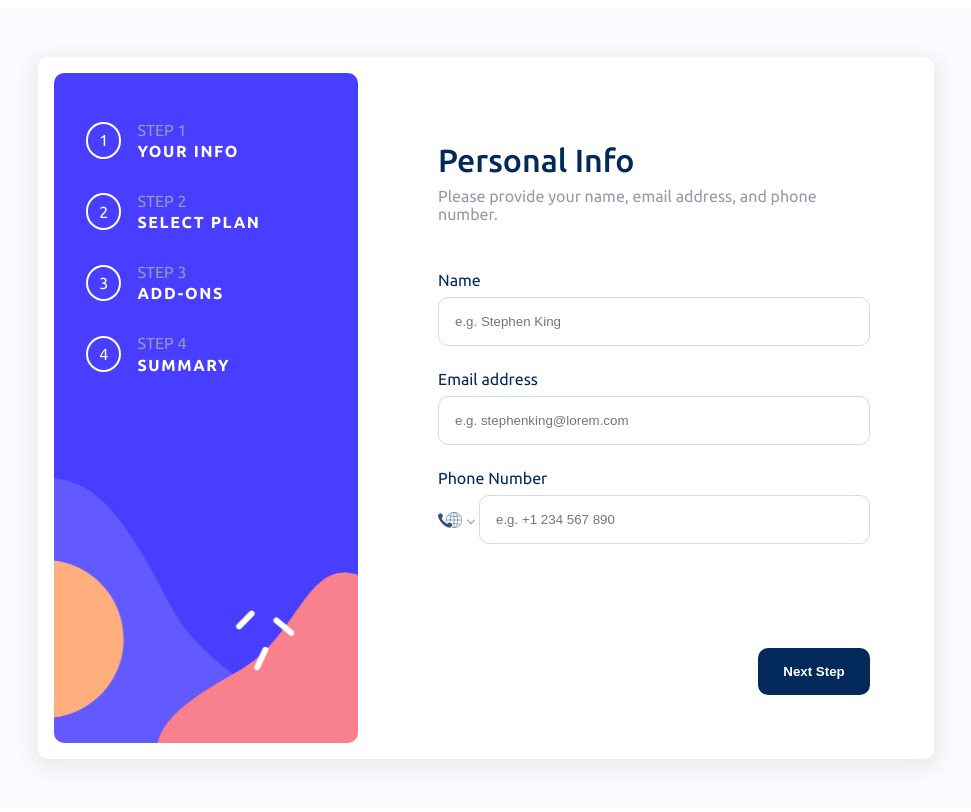
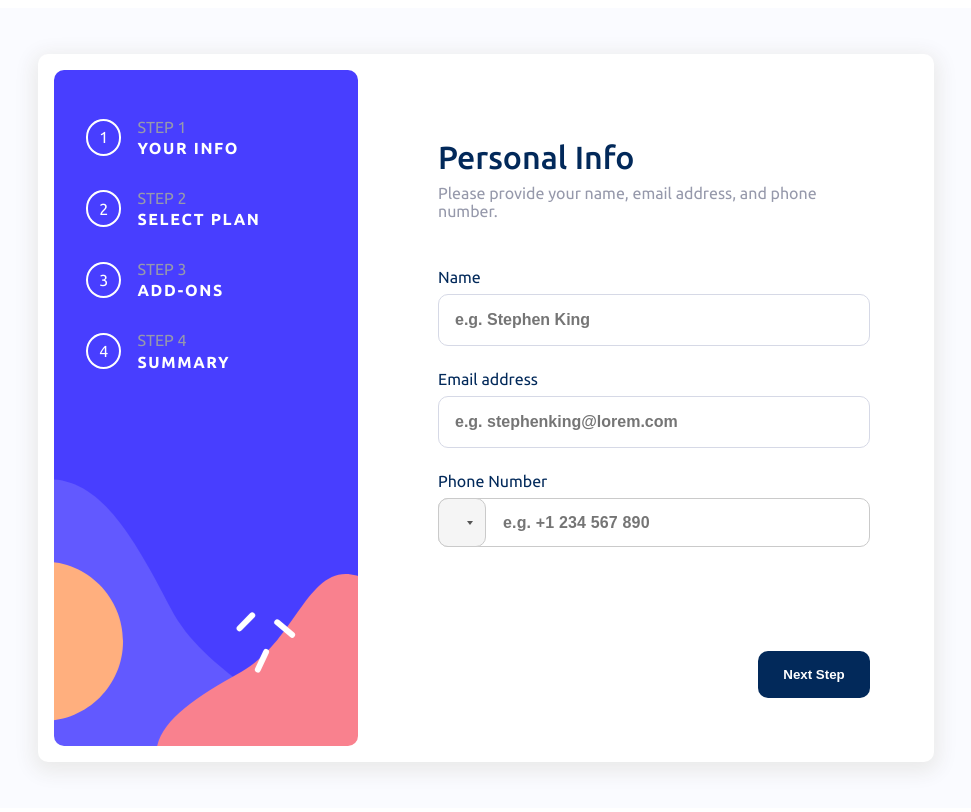
Before and after one commit to jakegodsall/multistep-form-frontend, a React (Create React App) app: page / in a window 1280 px wide. Shown: the top 812 px of the page, without its empty margins (162-1133 px from the left). Built offline with nearby package versions, Linux system fonts and the light colour scheme.

Commit message:
added styling to the phone number field, fixed validation

```diff
--- a/package.json
+++ b/package.json
@@ -8,6 +8,7 @@
         "@testing-library/user-event": "^13.5.0",
         "react": "^18.2.0",
         "react-dom": "^18.2.0",
+        "react-phone-input-2": "^2.15.1",
         "react-phone-number-input": "^3.2.16",
         "react-scripts": "5.0.1",
         "web-vitals": "^2.1.4"
--- a/src/components/Form/YourInfoFormSection.js
+++ b/src/components/Form/YourInfoFormSection.js
@@ -1,8 +1,10 @@
 import React, { useState } from 'react';
 import styles from './YourInfoFormSection.module.css';
 
-import 'react-phone-number-input/style.css';
-import PhoneInput from 'react-phone-number-input';
+// import 'react-phone-number-input/style.css';
+import PhoneInput from 'react-phone-input-2';
+
+import 'react-phone-input-2/lib/style.css';
 
 // validators
 import { isName, isEmail } from '../../validators';
@@ -50,9 +52,9 @@
         setEnteredEmailTouched(true);
     };
 
-    const enteredNumberChangeHandler = (value) => {
-        if (value) {
-            setEnteredNumber(value);
+    const enteredNumberChangeHandler = (value, country, e, formattedValue) => {
+        if (formattedValue) {
+            setEnteredNumber(formattedValue);
         } else {
             setEnteredNumber('');
         }
@@ -75,11 +77,13 @@
                     {invalidName && <p className={styles.error}>Please enter a valid name.</p>}
                 </div>
                 <input
+                    className={emptyName || invalidName ? styles.inputError : undefined}
                     type='text'
                     id='name'
                     placeholder='e.g. Stephen King'
                     onChange={enteredNameChangeHandler}
                     onBlur={enteredNameBlurHandler}
+                    country={'uk'}
                 />
             </div>
             <div className={styles.formElement}>
@@ -91,6 +95,7 @@
                     )}
                 </div>
                 <input
+                    className={emptyEmail || invalidEmail ? styles.inputError : undefined}
                     type='text'
                     id='email-address'
                     placeholder='e.g. stephenking@lorem.com'
@@ -107,6 +112,12 @@
                     )}
                 </div>
                 <PhoneInput
+                    inputClass={
+                        emptyNumber || invalidNumber
+                            ? `${styles.phoneInput} ${styles.inputError}`
+                            : `${styles.phoneInput}`
+                    }
+                    buttonClass={styles.phoneButton}
                     id='phone'
                     placeholder='e.g. +1 234 567 890'
                     value={enteredNumber}
--- a/src/components/Form/YourInfoFormSection.module.css
+++ b/src/components/Form/YourInfoFormSection.module.css
@@ -35,9 +35,42 @@
 }
 
 input {
-    padding: 1rem;
-    border-radius: 10px;
+    padding: 1rem !important;
+    border-radius: 10px !important;
     border: 1px solid hsl(229, 24%, 87%);
+}
+
+input,
+.phoneInput {
+    font-size: 1rem !important;
+    font-weight: bolder;
+    color: hsl(213, 96%, 18%);
+}
+
+::placeholder {
+    font-size: 1rem;
+}
+
+.phoneInput {
+    width: 100% !important;
+    height: 49px !important;
+    padding-left: 4rem !important;
+}
+
+.phoneButton {
+    width: 3rem;
+    border-radius: 10px !important;
+}
+
+.phoneButton:hover {
+}
+
+input:focus {
+    border: 1px solid hsl(274, 100%, 62%) !important;
+}
+
+.inputError {
+    border: 1px solid hsl(354, 84%, 57%) !important;
 }
 
 .error {
@@ -45,7 +78,7 @@
     margin-top: 0.1rem;
     margin-bottom: 0.5rem;
 
-    color: #ff0000;
+    color: hsl(354, 84%, 57%);
     font-weight: bold;
 }
 
```
Also changed, not shown: 1 other file (tests, documents, lock files or other folders).
